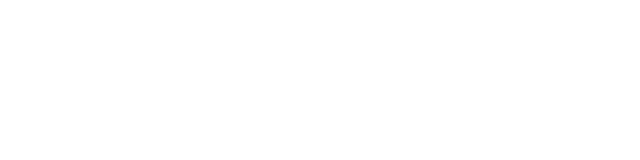
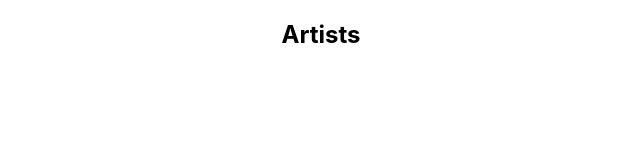
Before and after one commit to ianscottmartin/reviewapp, a React (Create React App) app in the folder client/: page /artists in a window 1280 px wide. Shown: the top 160 px of the page, without its empty margins (319-959 px from the left). Built offline with nearby package versions, Linux system fonts and the light colour scheme.

Commit message:
linkissues

```diff
--- a/client/src/App.js
+++ b/client/src/App.js
@@ -4,7 +4,7 @@
 import Artists from './components/Artists';
 import Museums from './components/Museums';
 import Reviews from './components/Reviews';
-import Users from './components/User';
+import User from './components/User';
 import { BrowserRouter as Router, Route, Switch } from "react-router-dom";
 
 function App() {
@@ -13,10 +13,10 @@
     <div className="App">
       <Switch>
       <Route path="/" exact component={Home} />
-      <Route path="/artists" components={Artists} />
-      <Route path="/museums" components={Museums} />
-      <Route path="/reviews" components={Reviews} />
-      <Route path="/users" components={Users} />
+      <Route path="/artists" component={Artists} />
+      <Route path="/museums" component={Museums} />
+      <Route path="/reviews" component={Reviews} />
+      <Route path="/users" component={User} />
 
 
       </Switch>
--- a/client/src/components/Artists.js
+++ b/client/src/components/Artists.js
@@ -1,7 +1,7 @@
 import React, { useState, useEffect} from "react";
 
 
-function Artist() {
+function Artists() {
     // const [artists, setArtists]= useState([]);
 
     // useEffect(()=> {
@@ -24,4 +24,4 @@
     );
 }
 
-export default Artist;
+export default Artists;
```
